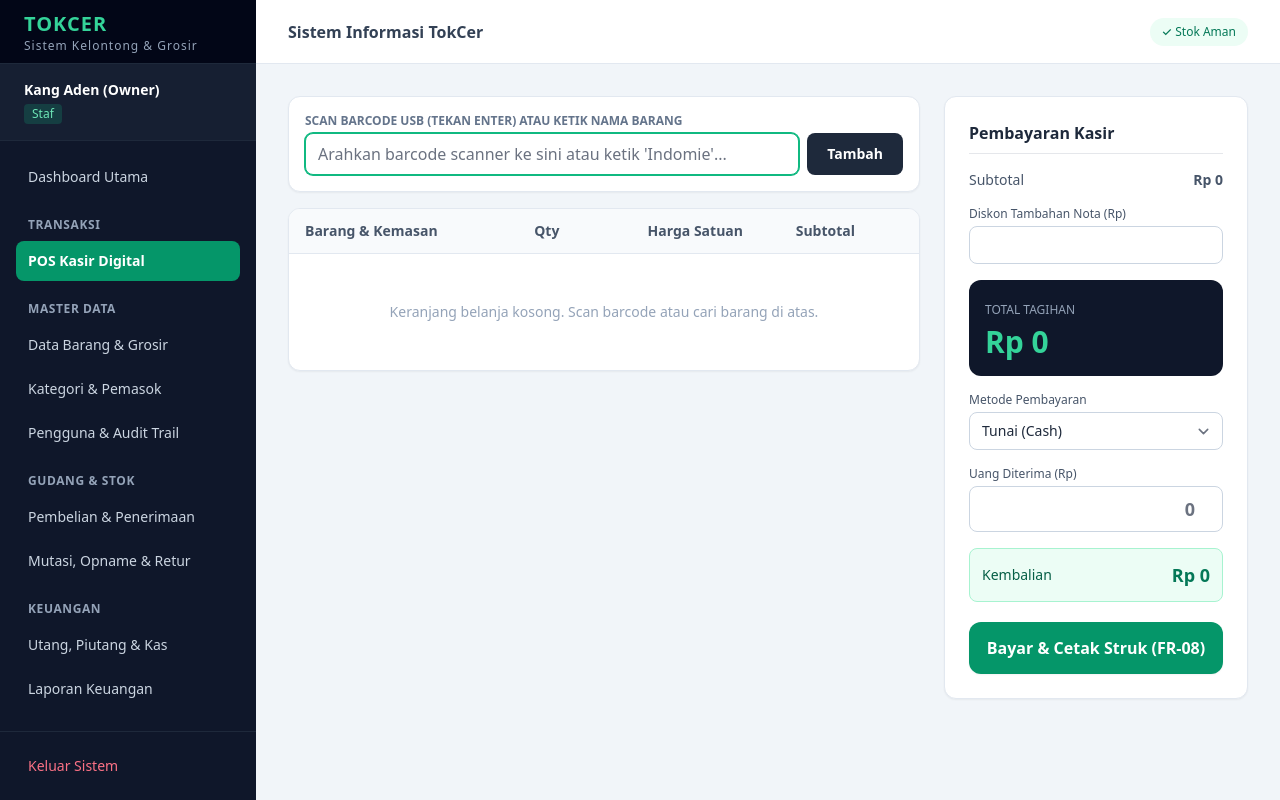
After one commit to reygamarza/tokcer-pos-grosir, a Laravel app: page /kasir in a window 1280 px wide. The commit adds this page. Run offline with Laravel 12, Linux system fonts and the light colour scheme; a user stored in the database is signed in; data comes from the database, SQL or seed files in the repository; style sheets or scripts are compiled from the project's sources; parts of the project's set-up code (start-up, migrations or seed data) failed here and were passed over; some libraries are stand-ins or nearby versions.

Commit message:
feat(kasir): implement real-time POS Livewire, wholesale price calculation, and thermal receipt

```diff
--- /dev/null
+++ b/app/Livewire/Kasir/PosKasir.php
@@ -0,0 +1,184 @@
+<?php
+
+namespace App\Livewire\Kasir;
+
+use App\Models\KemasanBarang;
+use App\Models\Penjualan;
+use App\Models\DetailPenjualan;
+use App\Services\HargaGrosirService;
+use App\Services\StokService;
+use Illuminate\Support\Facades\Auth;
+use Illuminate\Support\Facades\DB;
+use Livewire\Component;
+use Exception;
+
+class PosKasir extends Component
+{
+    public string $search = '';
+    public array $cart = []; // Keranjang belanja: [id_kemasan => item_data]
+    public float $diskonTransaksi = 0;
+    public float $jumlahBayar = 0;
+    public string $metodePembayaran = 'tunai';
+
+    // Dipanggil otomatis saat kasir scan barcode USB lalu scanner mengirim tombol Enter
+    public function scanAtauPilihBarcode()
+    {
+        $keyword = trim($this->search);
+        if (empty($keyword)) return;
+
+        // 1. Cari exact match barcode atau SKU
+        $kemasan = KemasanBarang::with('barang')
+            ->where('kode_barcode', $keyword)
+            ->orWhereHas('barang', fn($q) => $q->where('kode_sku', $keyword))
+            ->first();
+
+        // 2. Fallback: ambil kemasan pertama yang namanya mirip keyword
+        if (!$kemasan) {
+            $kemasan = KemasanBarang::with('barang')
+                ->whereHas('barang', fn($q) => $q->where('status_aktif', true)->where('nama_barang', 'like', "%{$keyword}%"))
+                ->first();
+        }
+
+        if ($kemasan) {
+            $this->tambahKeKeranjang($kemasan->id_kemasan);
+            $this->search = '';
+        } else {
+            session()->flash('error_kasir', "Barang '{$keyword}' tidak ditemukan!");
+        }
+    }
+
+    public function tambahKeKeranjang(int $idKemasan, int $qtyTambah = 1)
+    {
+        $qtyBaru = isset($this->cart[$idKemasan])
+            ? $this->cart[$idKemasan]['qty'] + $qtyTambah
+            : $qtyTambah;
+
+        $this->updateQty($idKemasan, $qtyBaru);
+    }
+
+    public function updateQty(int $idKemasan, int $qtyBaru)
+    {
+        if ($qtyBaru <= 0) {
+            unset($this->cart[$idKemasan]);
+            return;
+        }
+
+        $hargaService = app(HargaGrosirService::class);
+        $hasilHitung = $hargaService->hitungHarga($idKemasan, $qtyBaru);
+
+        // Cek ketersediaan stok satuan dasar (NFR-08)
+        $kemasan = KemasanBarang::with('barang')->findOrFail($idKemasan);
+        if ($kemasan->barang->stok_saat_ini < $hasilHitung['total_satuan_dasar']) {
+            session()->flash('error_kasir', "Stok {$kemasan->barang->nama_barang} tidak cukup! Sisa: {$kemasan->barang->stok_saat_ini} {$kemasan->barang->satuan}");
+            return;
+        }
+
+        $this->cart[$idKemasan] = $hasilHitung;
+    }
+
+    public function hapusItem(int $idKemasan)
+    {
+        unset($this->cart[$idKemasan]);
+    }
+
+    public function getSubtotalProperty(): float
+    {
+        return collect($this->cart)->sum('subtotal');
+    }
+
+    public function getTotalAkhirProperty(): float
+    {
+        return max(0, $this->subtotal - $this->diskonTransaksi);
+    }
+
+    public function getKembalianProperty(): float
+    {
+        if ($this->metodePembayaran !== 'tunai') return 0;
+        return max(0, $this->jumlahBayar - $this->totalAkhir);
+    }
+
+    public function prosesBayar()
+    {
+        if (empty($this->cart)) {
+            session()->flash('error_kasir', 'Keranjang belanja masih kosong!');
+            return;
+        }
+
+        if ($this->metodePembayaran === 'tunai' && $this->jumlahBayar < $this->totalAkhir) {
+            session()->flash('error_kasir', 'Nominal uang tunai kurang dari total belanja!');
+            return;
+        }
+
+        try {
+            $penjualan = DB::transaction(function () {
+                $stokService = app(StokService::class);
+
+                $noTransaksi = 'TRX-' . now()->format('Ymd-His') . '-' . rand(10, 99);
+                $bayar = $this->metodePembayaran === 'tunai' ? $this->jumlahBayar : $this->totalAkhir;
+
+                $penjualan = Penjualan::create([
+                    'id_kasir'          => Auth::id(),
+                    'no_transaksi'      => $noTransaksi,
+                    'tanggal'           => now(),
+                    'subtotal'          => $this->subtotal,
+                    'diskon'            => $this->diskonTransaksi,
+                    'total'             => $this->totalAkhir,
+                    'jumlah_bayar'      => $bayar,
+                    'kembalian'         => $this->kembalian,
+                    'metode_pembayaran' => $this->metodePembayaran,
+                    'jenis_transaksi'   => 'tunai',
+                    'status'            => 'selesai',
+                ]);
+
+                foreach ($this->cart as $item) {
+                    DetailPenjualan::create([
+                        'id_penjualan'       => $penjualan->id_penjualan,
+                        'id_kemasan'         => $item['id_kemasan'],
+                        'qty'                => $item['qty'],
+                        'tipe_harga'         => $item['tipe_harga'],
+                        'harga_satuan'       => $item['harga_satuan'],
+                        'diskon'             => 0,
+                        'subtotal'           => $item['subtotal'],
+                        'hpp_saat_transaksi' => $item['hpp_saat_transaksi'],
+                    ]);
+
+                    // Potong stok satuan dasar & catat ke mutasi_stok otomatis (FR-09)
+                    $stokService->kurangiStok(
+                        $item['id_barang'],
+                        $item['total_satuan_dasar'],
+                        'penjualan',
+                        $penjualan->id_penjualan,
+                        Auth::id()
+                    );
+                }
+
+                return $penjualan;
+            });
+
+            // Reset form kasir & arahkan ke halaman cetak nota thermal
+            $this->reset(['cart', 'diskonTransaksi', 'jumlahBayar', 'search']);
+            return redirect()->route('kasir.struk', $penjualan->id_penjualan);
+
+        } catch (Exception $e) {
+            session()->flash('error_kasir', $e->getMessage());
+        }
+    }
+
+    public function render()
+    {
+        $hasilPencarian = [];
+        if (strlen(trim($this->search)) >= 2) {
+            $hasilPencarian = KemasanBarang::with('barang')
+                ->whereHas('barang', function ($q) {
+                    $q->where('status_aktif', true)
+                      ->where('nama_barang', 'like', '%' . $this->search . '%');
+                })
+                ->limit(8)
+                ->get();
+        }
+
+        return view('livewire.kasir.pos-kasir', [
+            'hasilPencarian' => $hasilPencarian,
+        ]);
+    }
+}
--- a/resources/js/app.js
+++ b/resources/js/app.js
@@ -1,7 +1 @@
 import './bootstrap';
-
-import Alpine from 'alpinejs';
-
-window.Alpine = Alpine;
-
-Alpine.start();
--- a/resources/views/layouts/app.blade.php
+++ b/resources/views/layouts/app.blade.php
@@ -36,7 +36,7 @@
 
                 @hasanyrole('Owner|Kasir')
                 <div class="pt-4 pb-1 px-3 text-xs font-semibold text-slate-400 uppercase tracking-wider">Transaksi</div>
-                <a href="#" class="flex items-center px-3 py-2.5 rounded-lg text-slate-300 hover:bg-slate-800">
+                <a href="{{ route('kasir.pos') }}" class="flex items-center px-3 py-2.5 rounded-lg {{ request()->routeIs('kasir.*') ? 'bg-emerald-600 text-white font-semibold' : 'text-slate-300 hover:bg-slate-800' }}">
                     POS Kasir Digital
                 </a>
                 @endhasanyrole
--- /dev/null
+++ b/resources/views/livewire/kasir/pos-kasir.blade.php
@@ -0,0 +1,168 @@
+<div>
+    @section('title', 'POS Kasir Digital')
+
+    @if(session('error_kasir'))
+        <div class="mb-4 p-3 rounded-lg bg-rose-100 border border-rose-300 text-rose-800 text-sm font-medium">
+            ⚠️ {{ session('error_kasir') }}
+        </div>
+    @endif
+
+    <div class="grid grid-cols-1 lg:grid-cols-3 gap-6">
+
+        <!-- KOLOM KIRI (2/3): Input Scan Barcode & Keranjang Belanja -->
+        <div class="lg:col-span-2 space-y-4">
+
+            <!-- Kotak Scan Barcode / Cari Nama Barang -->
+            <div class="bg-white rounded-xl shadow-sm border border-slate-200 p-4 relative">
+                <label class="block text-xs font-semibold text-slate-500 uppercase mb-1">
+                    Scan Barcode USB (Tekan Enter) atau Ketik Nama Barang
+                </label>
+                <div class="flex gap-2">
+                    <input
+                        type="text"
+                        wire:model.live="search"
+                        wire:keydown.enter.prevent="scanAtauPilihBarcode"
+                        autofocus
+                        placeholder="Arahkan barcode scanner ke sini atau ketik 'Indomie'..."
+                        class="w-full rounded-lg border-slate-300 text-base focus:border-emerald-500 focus:ring-emerald-500"
+                    >
+                    <button type="button" wire:click="scanAtauPilihBarcode" class="px-5 py-2.5 bg-slate-800 text-white text-sm font-semibold rounded-lg hover:bg-slate-700">
+                        Tambah
+                    </button>
+                </div>
+
+                <!-- Dropdown Hasil Pencarian Nama Barang -->
+                @if(!empty($hasilPencarian))
+                    <div class="absolute left-4 right-4 mt-1 bg-white border border-slate-300 rounded-lg shadow-lg z-20 divide-y divide-slate-100">
+                        @foreach($hasilPencarian as $kms)
+                            <button
+                                type="button"
+                                wire:click="tambahKeKeranjang({{ $kms->id_kemasan }}); $set('search', '')"
+                                class="w-full px-4 py-2.5 text-left hover:bg-emerald-50 flex items-center justify-between text-sm"
+                            >
+                                <div>
+                                    <span class="font-semibold text-slate-800">{{ $kms->barang->nama_barang }}</span>
+                                    <span class="ml-1 px-2 py-0.5 text-xs rounded bg-slate-100 text-slate-600">{{ $kms->nama_kemasan }}</span>
+                                </div>
+                                <div class="text-right">
+                                    <span class="font-bold text-emerald-700">Rp {{ number_format($kms->harga_jual, 0, ',', '.') }}</span>
+                                    <span class="block text-xs text-slate-400">Stok: {{ $kms->barang->stok_saat_ini }} {{ $kms->barang->satuan }}</span>
+                                </div>
+                            </button>
+                        @endforeach
+                    </div>
+                @endif
+            </div>
+
+            <!-- Tabel Keranjang Belanja -->
+            <div class="bg-white rounded-xl shadow-sm border border-slate-200 overflow-hidden">
+                <div class="overflow-x-auto">
+                    <table class="w-full text-left border-collapse text-sm">
+                        <thead>
+                            <tr class="bg-slate-50 border-b border-slate-200 text-slate-600">
+                                <th class="py-3 px-4 font-semibold">Barang & Kemasan</th>
+                                <th class="py-3 px-4 font-semibold text-center w-28">Qty</th>
+                                <th class="py-3 px-4 font-semibold text-right">Harga Satuan</th>
+                                <th class="py-3 px-4 font-semibold text-right">Subtotal</th>
+                                <th class="py-3 px-4 text-center w-12"></th>
+                            </tr>
+                        </thead>
+                        <tbody class="divide-y divide-slate-200">
+                            @forelse($cart as $idKemasan => $item)
+                                <tr>
+                                    <td class="py-3 px-4">
+                                        <div class="font-semibold text-slate-800">{{ $item['nama_barang'] }}</div>
+                                        <div class="text-xs text-slate-500">
+                                            Kemasan: {{ $item['nama_kemasan'] }}
+                                            @if($item['tipe_harga'] === 'grosir')
+                                                <span class="ml-1 px-2 py-0.5 font-bold rounded bg-emerald-100 text-emerald-800">HARGA GROSIR</span>
+                                            @else
+                                                <span class="ml-1 px-2 py-0.5 rounded bg-slate-100 text-slate-600">Eceran</span>
+                                            @endif
+                                        </div>
+                                    </td>
+                                    <td class="py-3 px-4">
+                                        <input
+                                            type="number"
+                                            min="1"
+                                            value="{{ $item['qty'] }}"
+                                            wire:change="updateQty({{ $idKemasan }}, $event.target.value)"
+                                            class="w-20 text-center rounded-lg border-slate-300 text-sm font-semibold"
+                                        >
+                                    </td>
+                                    <td class="py-3 px-4 text-right font-medium">
+                                        Rp {{ number_format($item['harga_satuan'], 0, ',', '.') }}
+                                    </td>
+                                    <td class="py-3 px-4 text-right font-bold text-slate-800">
+                                        Rp {{ number_format($item['subtotal'], 0, ',', '.') }}
+                                    </td>
+                                    <td class="py-3 px-4 text-center">
+                                        <button type="button" wire:click="hapusItem({{ $idKemasan }})" class="text-rose-500 hover:text-rose-700 font-bold">✕</button>
+                                    </td>
+                                </tr>
+                            @empty
+                                <tr>
+                                    <td colspan="5" class="py-12 text-center text-slate-400">
+                                        Keranjang belanja kosong. Scan barcode atau cari barang di atas.
+                                    </td>
+                                </tr>
+                            @endforelse
+                        </tbody>
+                    </table>
+                </div>
+            </div>
+        </div>
+
+        <!-- KOLOM KANAN (1/3): Ringkasan Pembayaran -->
+        <div class="bg-white rounded-xl shadow-sm border border-slate-200 p-6 flex flex-col justify-between h-fit space-y-5">
+            <div class="space-y-4">
+                <h2 class="text-base font-bold text-slate-800 border-b pb-2">Pembayaran Kasir</h2>
+
+                <div class="flex justify-between text-sm text-slate-600">
+                    <span>Subtotal</span>
+                    <span class="font-semibold">Rp {{ number_format($this->subtotal, 0, ',', '.') }}</span>
+                </div>
+
+                <div>
+                    <label class="block text-xs font-medium text-slate-600 mb-1">Diskon Tambahan Nota (Rp)</label>
+                    <input type="number" min="0" wire:model.live="diskonTransaksi" class="w-full rounded-lg border-slate-300 text-sm text-right">
+                </div>
+
+                <div class="p-4 rounded-xl bg-slate-900 text-white">
+                    <span class="text-xs text-slate-400 uppercase">Total Tagihan</span>
+                    <div class="text-3xl font-extrabold text-emerald-400 mt-1">
+                        Rp {{ number_format($this->totalAkhir, 0, ',', '.') }}
+                    </div>
+                </div>
+
+                <div>
+                    <label class="block text-xs font-medium text-slate-600 mb-1">Metode Pembayaran</label>
+                    <select wire:model.live="metodePembayaran" class="w-full rounded-lg border-slate-300 text-sm">
+                        <option value="tunai">Tunai (Cash)</option>
+                        <option value="non_tunai">Non-Tunai (QRIS / Transfer)</option>
+                    </select>
+                </div>
+
+                @if($metodePembayaran === 'tunai')
+                    <div>
+                        <label class="block text-xs font-medium text-slate-600 mb-1">Uang Diterima (Rp)</label>
+                        <input type="number" min="0" wire:model.live="jumlahBayar" placeholder="0" class="w-full rounded-lg border-slate-300 text-lg font-bold text-right">
+                    </div>
+
+                    <div class="flex justify-between items-center p-3 rounded-lg bg-emerald-50 border border-emerald-200">
+                        <span class="text-sm font-medium text-emerald-800">Kembalian</span>
+                        <span class="text-lg font-bold text-emerald-700">Rp {{ number_format($this->kembalian, 0, ',', '.') }}</span>
+                    </div>
+                @endif
+            </div>
+
+            <button
+                type="button"
+                wire:click="prosesBayar"
+                class="w-full py-3.5 px-4 bg-emerald-600 hover:bg-emerald-700 text-white font-bold rounded-xl shadow-sm text-base transition"
+            >
+                Bayar & Cetak Struk (FR-08)
+            </button>
+        </div>
+    </div>
+</div>
--- a/routes/web.php
+++ b/routes/web.php
@@ -2,6 +2,8 @@
 
 use App\Http\Controllers\Owner\BarangController;
 use App\Http\Controllers\ProfileController;
+use App\Livewire\Kasir\PosKasir;
+use App\Models\Penjualan;
 use Illuminate\Support\Facades\Route;
 
 // 1. HALAMAN PUBLIK & KATALOG PELANGGAN (FR-17)
@@ -23,7 +25,11 @@ Route::middleware(['auth', 'role:Owner'])->prefix('owner')->name('owner.')->grou
 
 // 4. MODUL KASIR POS (FR-06, FR-07, FR-08)
 Route::middleware(['auth', 'role:Owner|Kasir'])->prefix('kasir')->name('kasir.')->group(function () {
-    // Rute Halaman POS Kasir & Cetak Struk
+    Route::get('/', PosKasir::class)->name('pos');
+    Route::get('/struk/{penjualan}', function (Penjualan $penjualan) {
+        $penjualan->load(['kasir', 'detail.kemasan.barang']);
+        return view('kasir.struk', compact('penjualan'));
+    })->name('struk');
 });
 
 // 5. MODUL GUDANG & STOK (FR-04, FR-05, FR-20, FR-21, FR-24)
```
Also changed, not shown: resources/views/dashboard.blade.php (+45 -12 lines), resources/views/kasir/struk.blade.php (added, +72 -0 lines).
